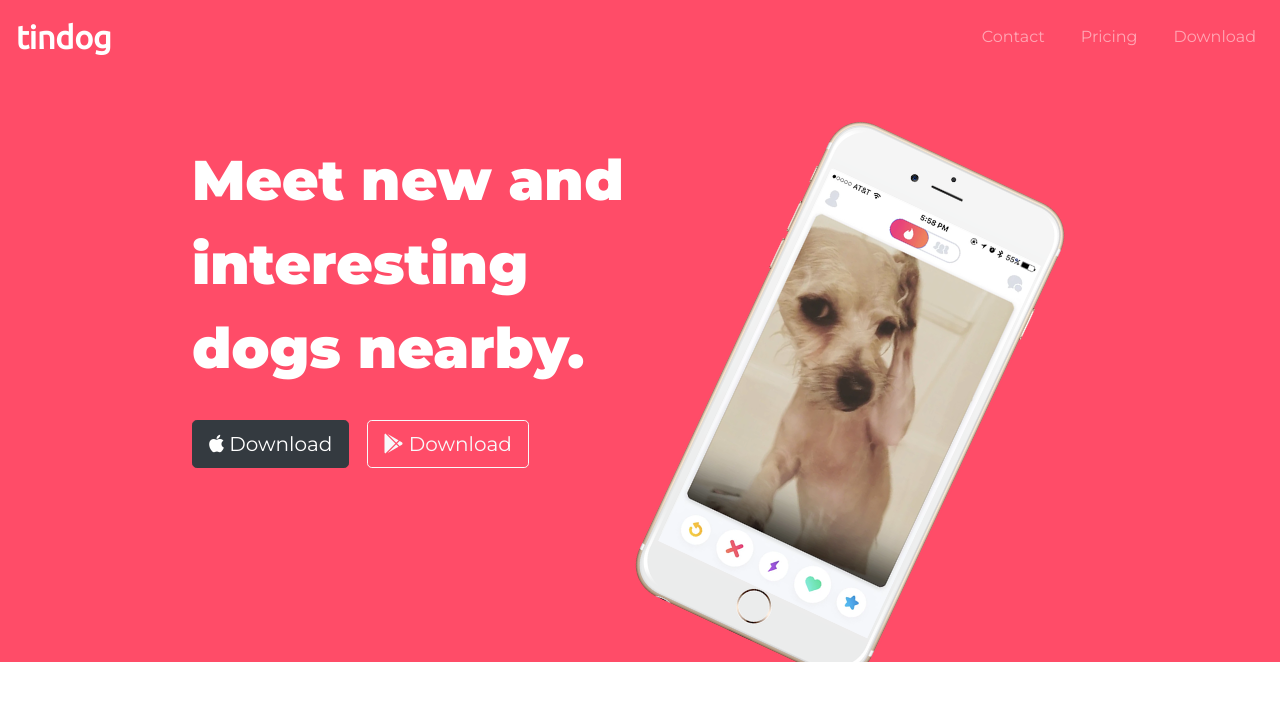
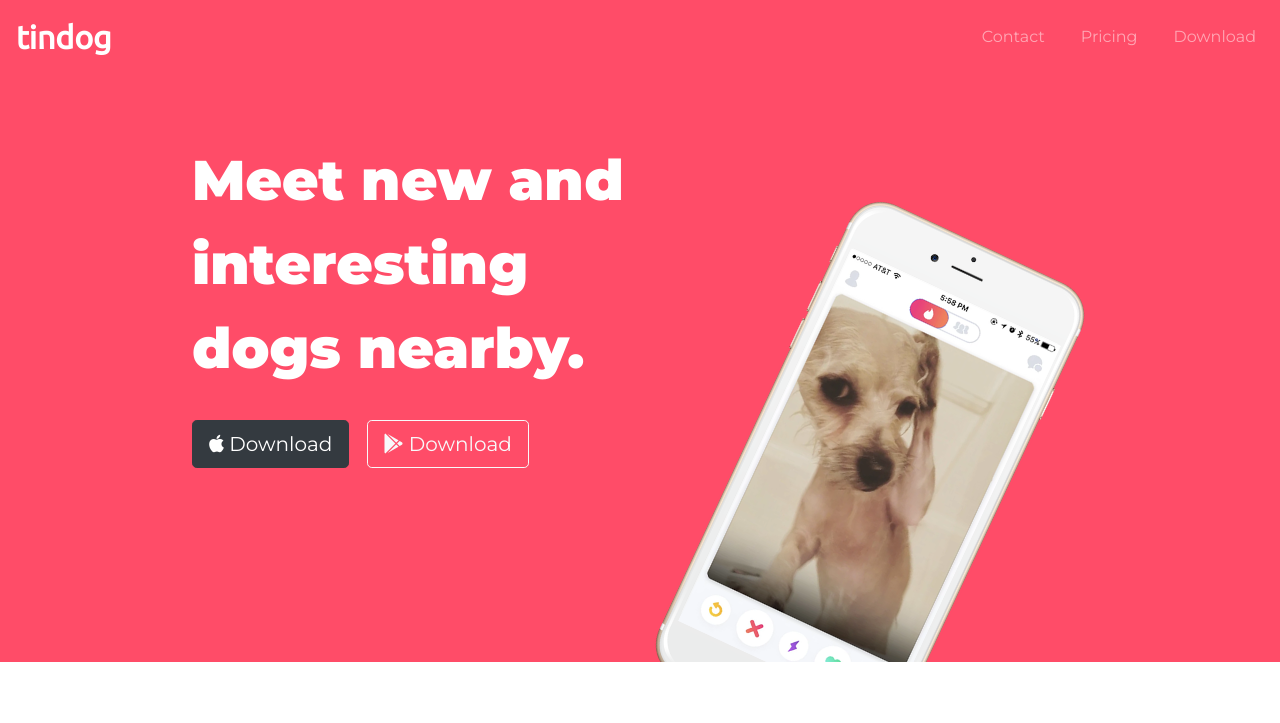
Before and after one commit to SecretPunk/tindog, a plain HTML site: page index.html in a window 1280 px wide. Shown: the top 723 px of the page. Drawn offline with nearby package versions, Linux system fonts and the light colour scheme.

Commit message:
Make minor change.

```diff
--- a/css/style.css
+++ b/css/style.css
@@ -46,6 +46,9 @@ h3 {
   width: 60%;
   margin-left: 15%;
   transform: rotate(25deg);
+  position: relative;
+  top: 80px;
+  left: 20px;
 }
 
 .btn {
@@ -60,6 +63,7 @@ h3 {
 
 #features {
   text-align: center;
+  background-color: #fff;
 }
 
 #features span {
```
